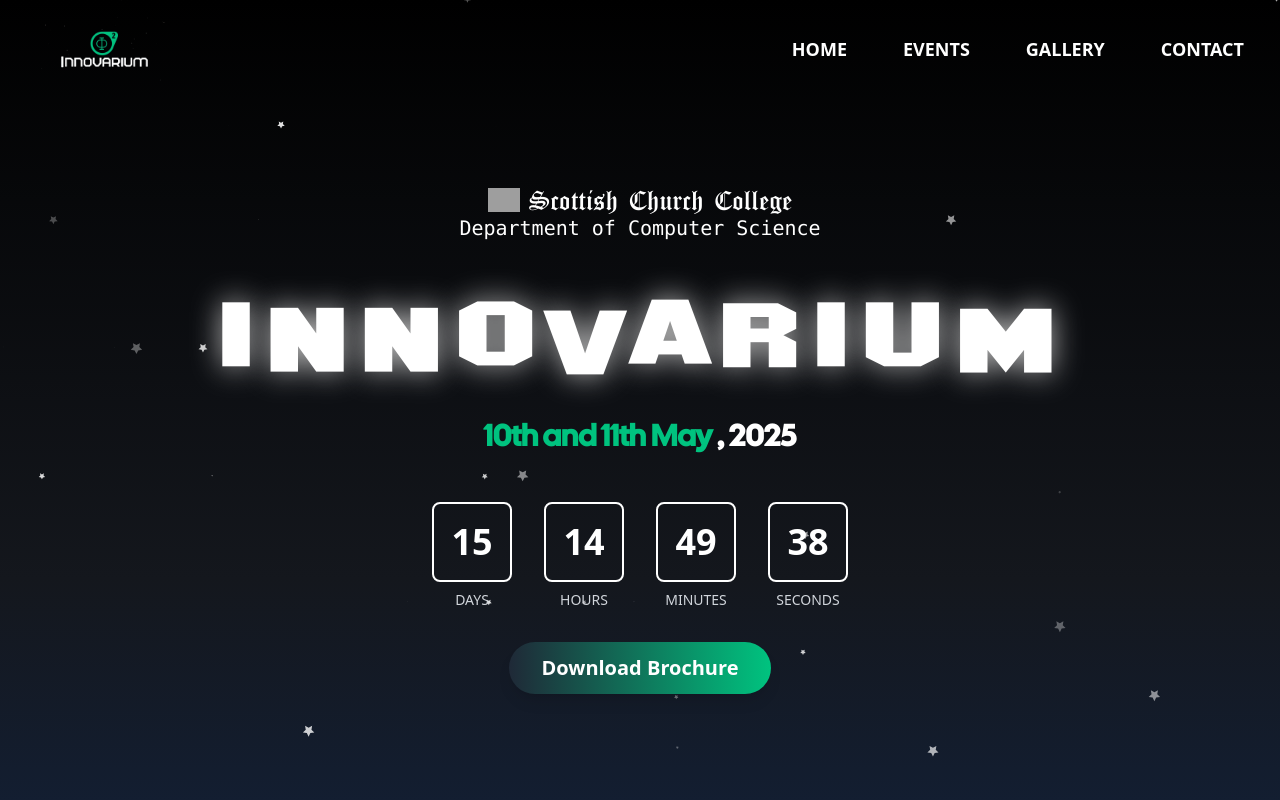
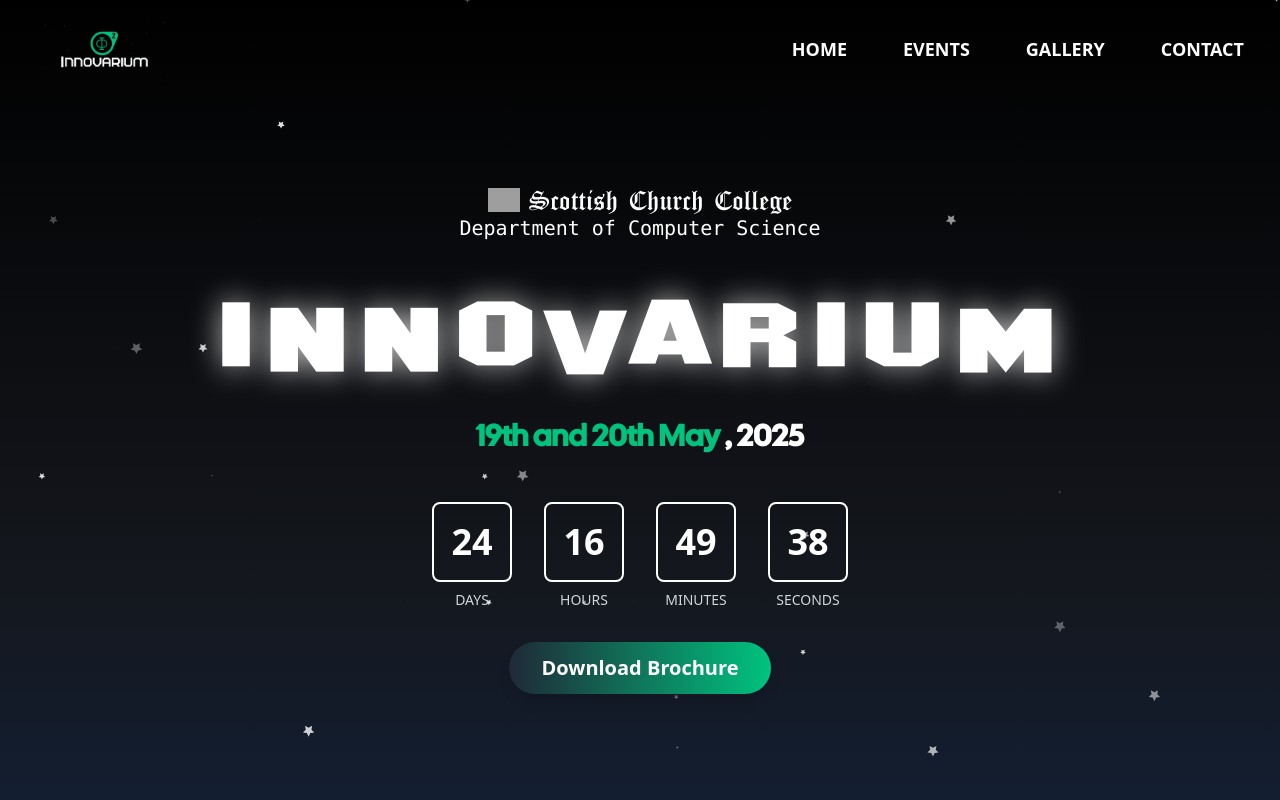
Before and after one commit to joyxcode2005/innovarium-website, a React (Vite) app: page / in a window 1280 px wide. Shown: the top 800 px of the page. Built offline with nearby package versions, Linux system fonts and the light colour scheme; grey boxes are pictures that could not be loaded.

Commit message:
updated date

```diff
--- a/src/components/Countdown.jsx
+++ b/src/components/Countdown.jsx
@@ -1,7 +1,7 @@
 import { useEffect, useState } from "react";
 
 export const CountdownTimer = () => {
-  const eventDate = new Date("May 10, 2025 10:00:00");
+  const eventDate = new Date("May 19, 2025 12:00:00");
   const [timeLeft, setTimeLeft] = useState({
     days: 0,
     hours: 0,
--- a/src/pages/HomePage.jsx
+++ b/src/pages/HomePage.jsx
@@ -113,7 +113,7 @@ const HomePage = () => {
 
         {/* Event date */}
         <div className="text-lg md:text-3xl font-semibold calsans-font text-white mb-12 mt-8 sm:mt-4">
-          <span className="text-[#00C37F] ">10th and 11th May</span> , 2025
+          <span className="text-[#00C37F] ">19th and 20th May</span> , 2025
         </div>
         {/* Countdown timer */}
         <CountdownTimer />
```
